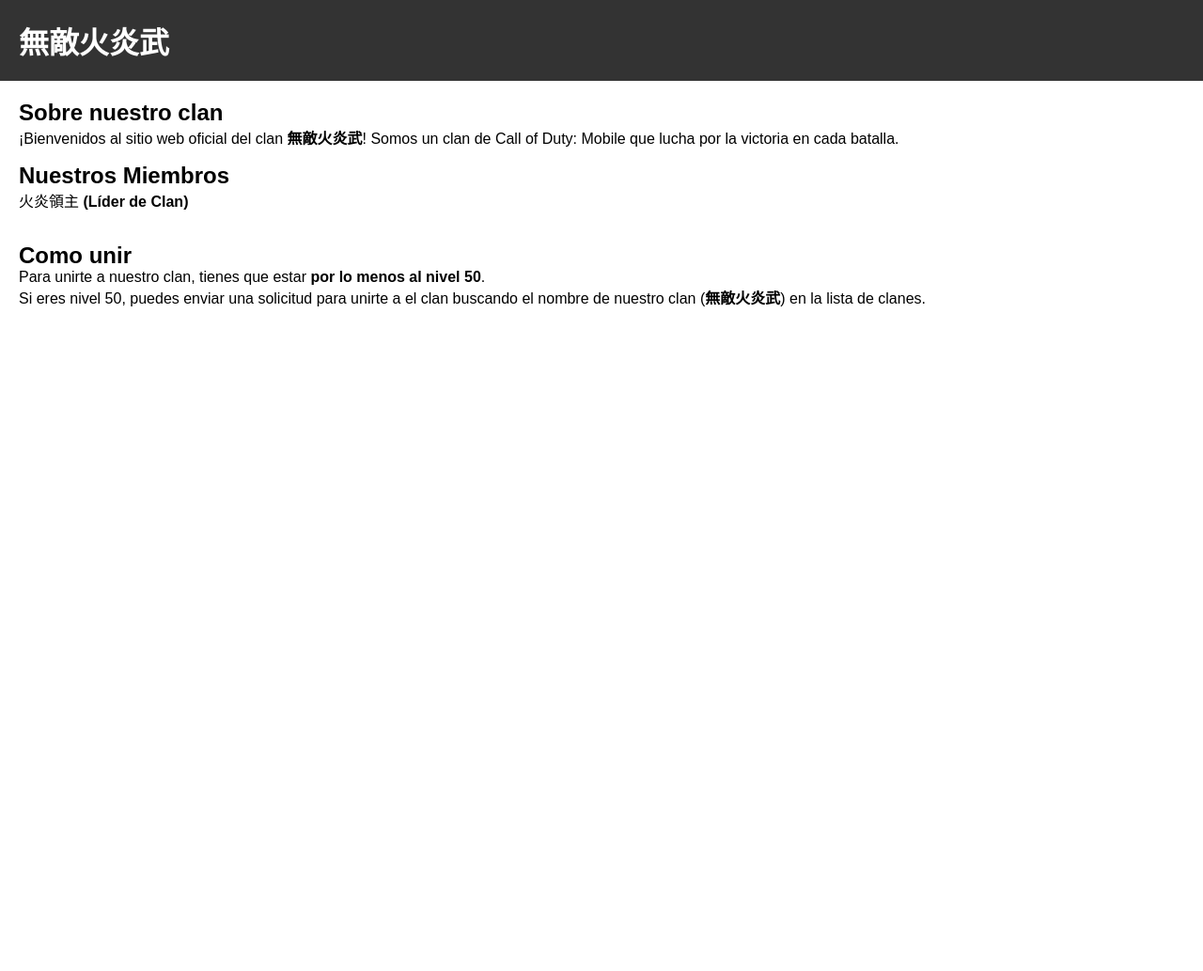
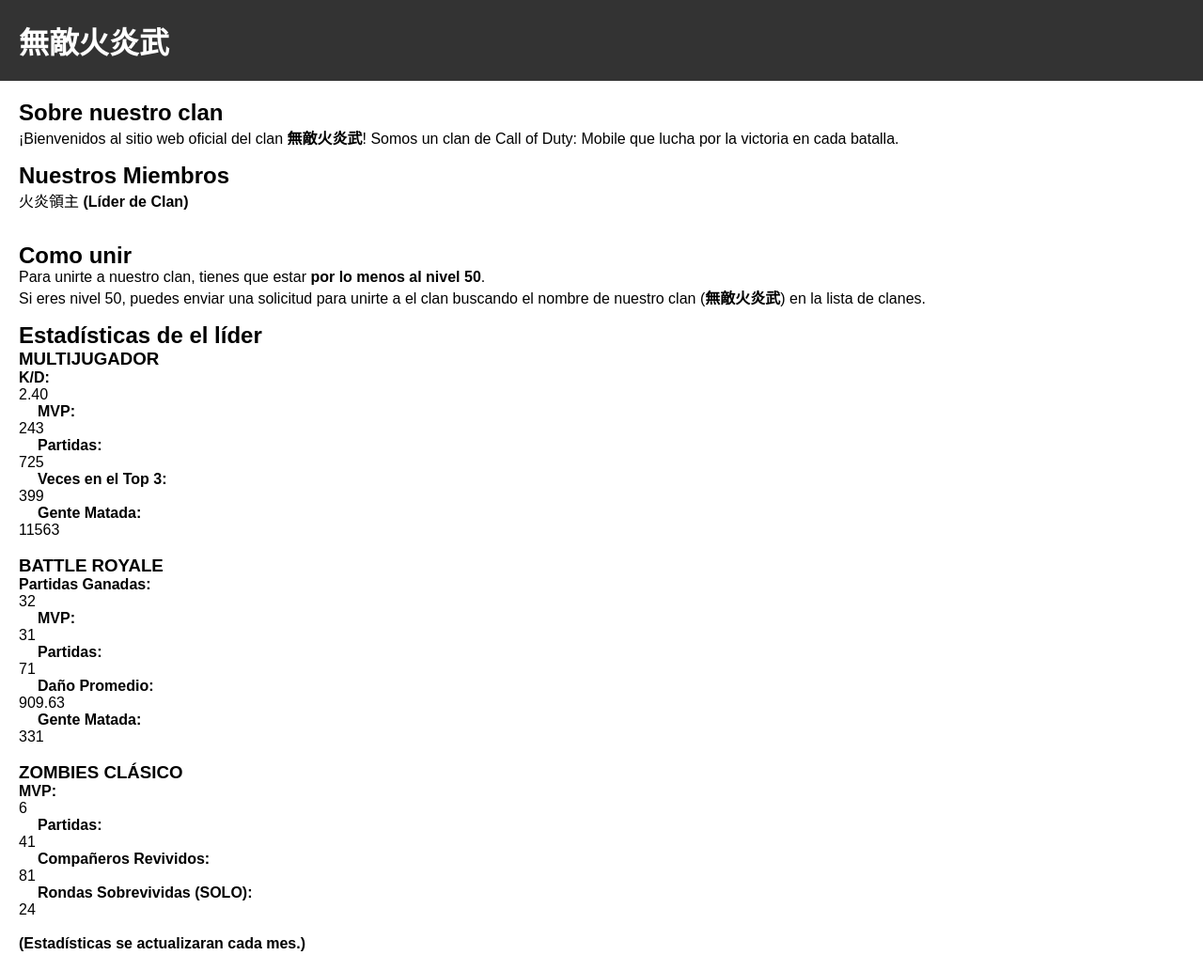
Before and after one commit to GDLLI/CoDM-Clan, a plain HTML site: page index.html in a window 1280 px wide. Shown: the whole page at 94% size. Before the commit the page ends 800 px from the top, so only its background shows below. Drawn offline with Linux system fonts and the light colour scheme.

Commit message:
Update index.html

```diff
--- a/index.html
+++ b/index.html
@@ -33,6 +33,44 @@
                 <p>Si eres nivel 50, puedes enviar una solicitud para unirte a el clan buscando el nombre de nuestro clan (<span>無敵火炎武</span>) en la lista de clanes.</p>
             </nav>
         </section>
+
+        <section class="stats-section">
+	     <p>
+          <nav>
+			  <h2>Estadísticas de el líder</h2>
+			  <p>
+				  <ul>
+					<h3>MULTIJUGADOR</h3>
+				    <li> <span>K/D:</span> <p>2.40</p> </li>
+					<li> <span>MVP:</span> <p>243</p> </li>
+					<li> <span>Partidas:</span> <p>725</p> </li>
+					<li> <span>Veces en el Top 3:</span> <p>399</p> </li>
+					<li> <span>Gente Matada:</span> <p>11563</p> </li>
+				  </ul>
+			  </p>
+			  <p>
+				  <ul>
+					<h3>BATTLE ROYALE</h3>
+				    <li> <span>Partidas Ganadas:</span> <p>32</p> </li>
+					<li> <span>MVP:</span> <p>31</p> </li>
+					<li> <span>Partidas:</span> <p>71</p> </li>
+					<li> <span>Daño Promedio:</span> <p>909.63</p> </li>
+					<li> <span>Gente Matada:</span> <p>331</p> </li>
+				  </ul>
+			   </p>
+			   <p>
+				  <ul>
+					<h3>ZOMBIES CLÁSICO</h3>
+					<li> <span>MVP:</span> <p>6</p> </li>
+					<li> <span>Partidas:</span> <p>41</p> </li>
+					<li> <span>Compañeros Revividos:</span> <p>81</p> </li>
+					<li> <span>Rondas Sobrevividas (SOLO):</span> <p>24</p> </li>
+				  </ul>
+			  </p>
+			<h4><span>(Estadísticas se actualizaran cada mes.)</span></h4>
+		  </nav>
+	     </p>
+        </section>
     </main>
  </body>
 </html>
```
